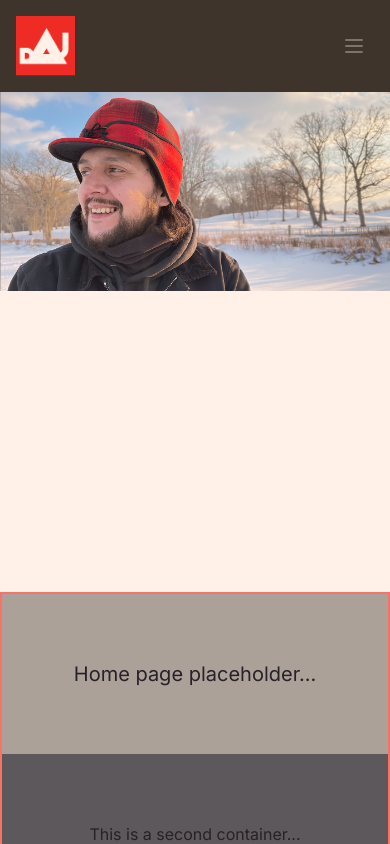
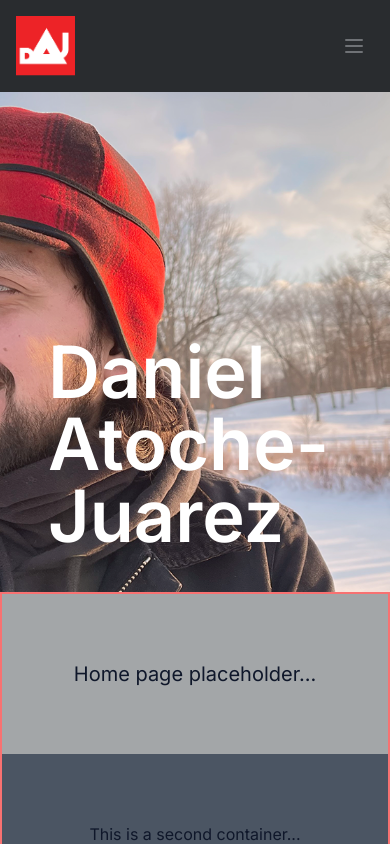
Before and after one commit to datoche-juarez/personal-site-2023, a Next.js app: page / in a window 390 px wide. Shown: the top 844 px of the page. Built offline with nearby package versions, Linux system fonts and the light colour scheme.

Commit message:
Hero banner work. Come back and fix banner position for mobile..

```diff
--- a/components/hero-banner/hero-banner.js
+++ b/components/hero-banner/hero-banner.js
@@ -2,14 +2,21 @@ import Banner from "../../assets/Banner.png";
 import Image from "next/image";
 
 const HeroBanner = () => {
+  const imageURL = "../../assets/Banner.png";
+
   return (
-    // <div className="h-500">
-    //   <div className="absolute inset-0 z-20 bg-orange-200 opacity-10"></div>
-    //   <Image className="relative z-10 min-w-full" src={Banner} alt="Banner" />
-    // </div>
-    <div className="mt-0 h-500">
-      <div className="absolute inset-0 z-20 bg-orange-500 opacity-10"></div>
-      <Image className="relative z-10 min-w-full" src={Banner} alt="Banner" />
+    <div className="relative z-10 bg-cover h-500">
+      <div className="absolute inset-0 z-30 bg-orange-500 opacity-10"></div>
+      <Image
+        className="absolute inset-0 z-20 object-cover w-full h-full"
+        src={Banner}
+        alt="Banner"
+      />
+      <div className="absolute bottom-0 right-0 z-40 flex justify-center px-16 pb-10 m-auto">
+        <p className="font-semibold text-white text-7xl font-dmMono">
+          Daniel Atoche-Juarez
+        </p>
+      </div>
     </div>
   );
 };
```
